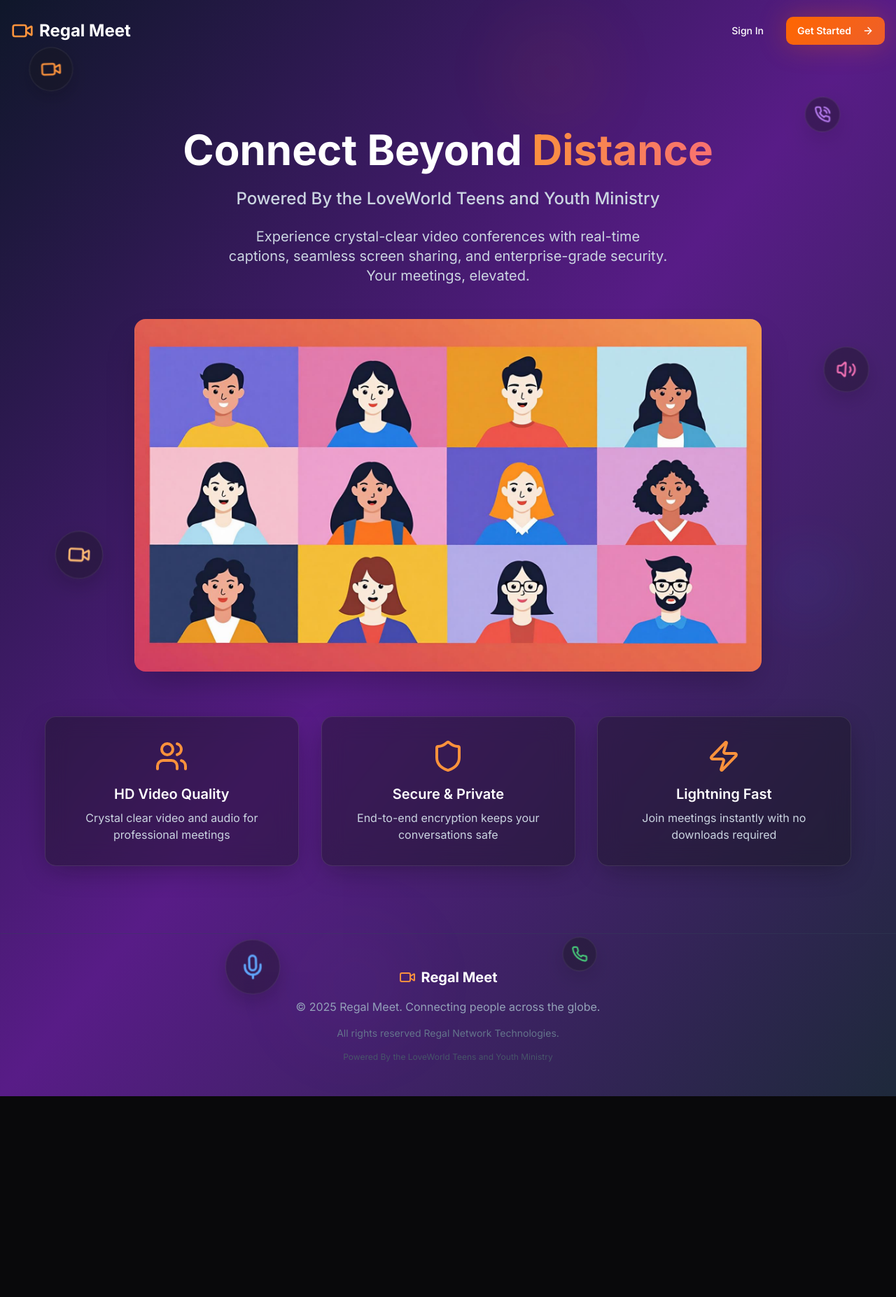
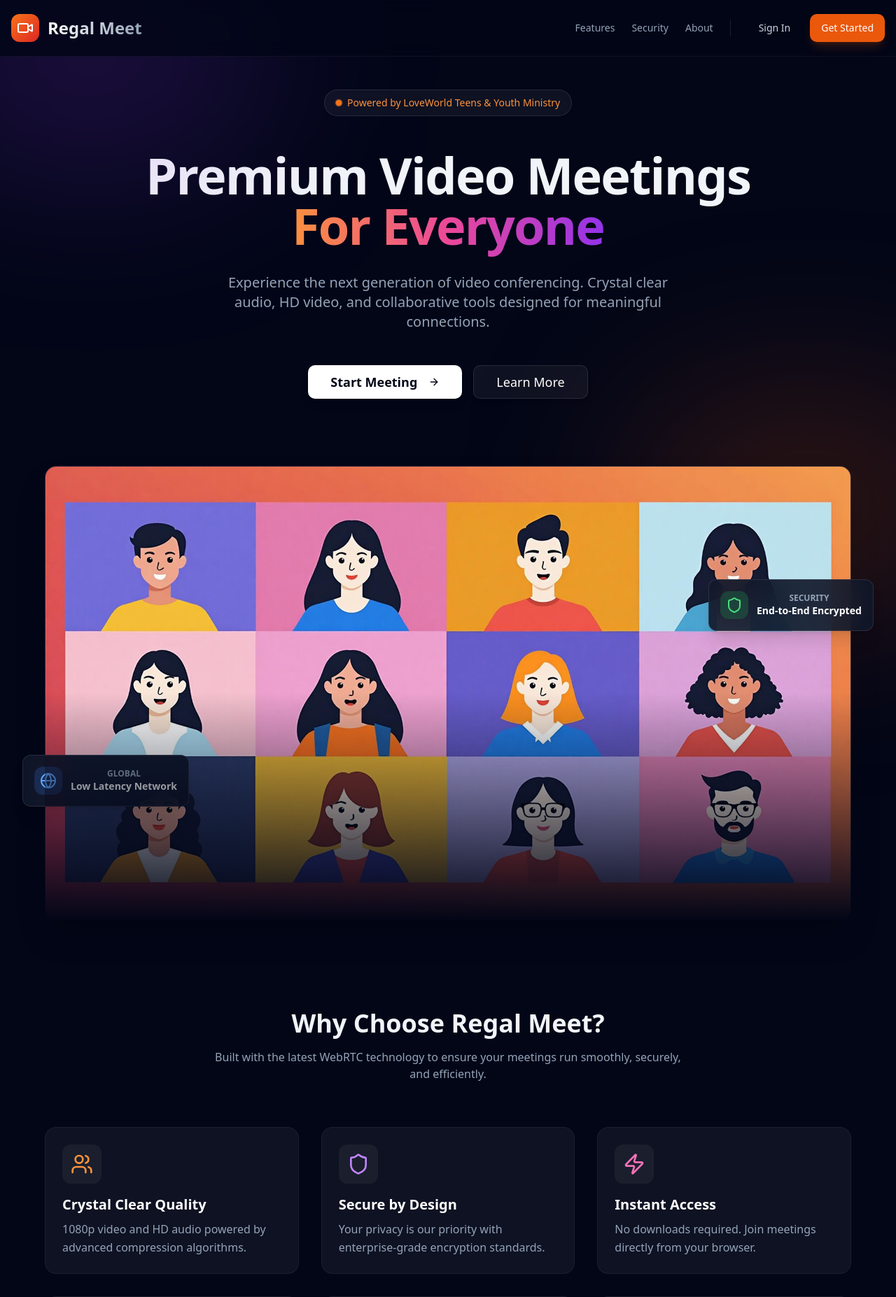
Before and after one commit to pleromadoxa/regal-meet-connect, a React (Vite) app: page / in a window 1280 px wide. Shown: the top 1854 px of the page at 70% size. Before the commit the page ends 1567 px from the top, so only its background shows below. Built offline with nearby package versions, Linux system fonts and the light colour scheme.

Commit message:
Fix mobile controls error and upgrade landing page
- Fixed `additionalControls` undefined error in `VideoControlsDock.tsx` mobile view.
- Overhauled `Index.tsx` with a modern, responsive landing page design.
- Fixed duplicate footer rendering in `Index.tsx`.

```diff
--- a/src/pages/Index.tsx
+++ b/src/pages/Index.tsx
@@ -3,7 +3,7 @@ import { useEffect } from 'react';
 import { useAuth } from '@/hooks/useAuth';
 import { useNavigate } from 'react-router-dom';
 import { Button } from '@/components/ui/button';
-import { ArrowRight, Video, Users, Shield, Zap, Phone, Mic, VideoIcon, PhoneCall, Volume2 } from 'lucide-react';
+import { ArrowRight, Video, Users, Shield, Zap, CheckCircle2, Globe, Heart } from 'lucide-react';
 import { Footer } from '@/components/Footer';
 import heroImage from '@/assets/hero-conference.png';
 
@@ -19,146 +19,237 @@ const Index = () => {
 
 
   return (
-    <div className="min-h-screen bg-gradient-to-br from-slate-900 via-purple-900 to-slate-800 relative overflow-hidden">
-      {/* Floating Elements */}
-      <div className="absolute inset-0 pointer-events-none">
-        {/* Video Call Icons */}
-        <div className="absolute top-20 left-10 animate-float" style={{ animationDelay: '0s' }}>
-          <div className="glass-morphism p-4 rounded-full">
-            <Video className="h-8 w-8 text-orange-400" />
-          </div>
-        </div>
-        <div className="absolute top-40 right-20 animate-float" style={{ animationDelay: '2s' }}>
-          <div className="glass-morphism p-3 rounded-full">
-            <PhoneCall className="h-6 w-6 text-purple-400" />
-          </div>
-        </div>
-        <div className="absolute bottom-32 left-1/4 animate-float" style={{ animationDelay: '1s' }}>
-          <div className="glass-morphism p-5 rounded-full">
-            <Mic className="h-10 w-10 text-blue-400" />
-          </div>
-        </div>
-        <div className="absolute top-1/3 right-10 animate-float" style={{ animationDelay: '3s' }}>
-          <div className="glass-morphism p-4 rounded-full">
-            <Volume2 className="h-7 w-7 text-pink-400" />
-          </div>
-        </div>
-        <div className="absolute bottom-40 right-1/3 animate-float" style={{ animationDelay: '1.5s' }}>
-          <div className="glass-morphism p-3 rounded-full">
-            <Phone className="h-6 w-6 text-green-400" />
-          </div>
-        </div>
-        <div className="absolute top-1/2 left-20 animate-float" style={{ animationDelay: '2.5s' }}>
-          <div className="glass-morphism p-4 rounded-full">
-            <VideoIcon className="h-8 w-8 text-orange-300" />
-          </div>
-        </div>
-
-        {/* Decorative Circles */}
-        <div className="absolute top-10 right-1/3 w-32 h-32 bg-orange-500/10 rounded-full blur-3xl animate-pulse"></div>
-        <div className="absolute bottom-20 left-1/3 w-40 h-40 bg-purple-500/10 rounded-full blur-3xl animate-pulse" style={{ animationDelay: '1s' }}></div>
-        <div className="absolute top-1/2 right-20 w-24 h-24 bg-blue-500/10 rounded-full blur-2xl animate-pulse" style={{ animationDelay: '2s' }}></div>
+    <div className="min-h-screen bg-slate-950 relative overflow-hidden text-slate-100 font-sans selection:bg-orange-500/30">
+      {/* Background Gradient */}
+      <div className="fixed inset-0 pointer-events-none">
+        <div className="absolute top-[-10%] left-[-10%] w-[40%] h-[40%] bg-purple-600/20 rounded-full blur-[128px] animate-pulse-slow"></div>
+        <div className="absolute bottom-[-10%] right-[-10%] w-[40%] h-[40%] bg-orange-600/20 rounded-full blur-[128px] animate-pulse-slow" style={{animationDelay: '2s'}}></div>
       </div>
 
       {/* Header */}
-      <header className="container mx-auto px-4 py-4 md:py-6 safe-area-inset-top">
-        <nav className="flex items-center justify-between">
-          <div className="flex items-center space-x-2">
-            <Video className="h-6 w-6 md:h-8 md:w-8 text-orange-400" />
-            <span className="text-xl md:text-2xl font-bold text-white">Regal Meet</span>
+      <header className="fixed top-0 left-0 right-0 z-50 bg-slate-950/80 backdrop-blur-md border-b border-white/5">
+        <div className="container mx-auto px-4 h-16 md:h-20 flex items-center justify-between">
+          <div className="flex items-center space-x-2 md:space-x-3 group cursor-pointer" onClick={() => navigate('/')}>
+            <div className="bg-gradient-to-br from-orange-500 to-red-600 p-2 rounded-xl group-hover:shadow-lg group-hover:shadow-orange-500/20 transition-all duration-300">
+              <Video className="h-5 w-5 md:h-6 md:w-6 text-white" />
             </div>
-          <div className="flex items-center space-x-2 md:space-x-4">
+            <span className="text-xl md:text-2xl font-bold bg-clip-text text-transparent bg-gradient-to-r from-white to-slate-400">Regal Meet</span>
+          </div>
+
+          <div className="flex items-center space-x-3 md:space-x-6">
+            <nav className="hidden md:flex items-center space-x-6">
+              {['Features', 'Security', 'About'].map((item) => (
+                <a key={item} href={`#${item.toLowerCase()}`} className="text-sm font-medium text-slate-400 hover:text-white transition-colors">
+                  {item}
+                </a>
+              ))}
+            </nav>
+            <div className="w-px h-6 bg-white/10 hidden md:block"></div>
             {user ? (
-              <>
+              <div className="flex items-center space-x-3">
                 <Button
                   variant="ghost"
                   size="sm"
-                  className="text-white hover:text-orange-400 hidden sm:flex"
                   onClick={() => navigate('/dashboard')}
+                  className="text-slate-300 hover:text-white hover:bg-white/5"
                 >
                   Dashboard
                 </Button>
                 <Button
                   variant="outline"
                   size="sm"
-                  className="border-white/20 text-white hover:bg-white/10"
                   onClick={signOut}
+                  className="border-white/10 bg-white/5 text-white hover:bg-white/10 hover:border-white/20 transition-all"
                 >
                   Sign Out
                 </Button>
-              </>
+              </div>
             ) : (
-              <>
+              <div className="flex items-center space-x-3">
                 <Button
                   variant="ghost"
                   size="sm"
-                  className="text-white hover:text-orange-400 hidden sm:flex"
                   onClick={() => navigate('/auth')}
+                  className="text-slate-300 hover:text-white hover:bg-white/5"
                 >
                   Sign In
                 </Button>
                 <Button
-                  variant="premium"
                   size="sm"
                   onClick={() => navigate('/auth')}
+                  className="bg-orange-600 hover:bg-orange-700 text-white shadow-lg shadow-orange-600/20 transition-all hover:scale-105"
                 >
                   Get Started
-                  <ArrowRight className="ml-2 h-3 w-3 md:h-4 md:w-4" />
                 </Button>
-              </>
+              </div>
             )}
           </div>
-        </nav>
+        </div>
       </header>
 
+      {/* Main Content */}
+      <main className="pt-24 pb-16 md:pt-32 md:pb-24">
         {/* Hero Section */}
-      <section className="container mx-auto px-4 py-12 md:py-24 text-center">
-        <div className="max-w-6xl mx-auto">
-          <h1 className="text-4xl md:text-5xl lg:text-6xl font-bold text-white mb-4 md:mb-6 leading-tight animate-fade-in">
-            Connect Beyond
-            <span className="bg-gradient-to-r from-orange-400 to-red-400 bg-clip-text text-transparent"> Distance</span>
+        <section className="container mx-auto px-4 text-center mb-24 md:mb-32">
+          <div className="max-w-5xl mx-auto space-y-8 animate-fade-in-up">
+            <div className="inline-flex items-center px-4 py-2 rounded-full bg-white/5 border border-white/10 text-orange-400 text-sm font-medium mb-4 backdrop-blur-sm animate-fade-in">
+              <span className="relative flex h-2 w-2 mr-2">
+                <span className="animate-ping absolute inline-flex h-full w-full rounded-full bg-orange-400 opacity-75"></span>
+                <span className="relative inline-flex rounded-full h-2 w-2 bg-orange-500"></span>
+              </span>
+              Powered by LoveWorld Teens & Youth Ministry
+            </div>
+
+            <h1 className="text-5xl md:text-7xl font-extrabold tracking-tight leading-tight">
+              Premium Video Meetings <br />
+              <span className="text-transparent bg-clip-text bg-gradient-to-r from-orange-400 via-pink-500 to-purple-600">
+                For Everyone
+              </span>
             </h1>
-          <p className="text-xl md:text-2xl text-slate-300 mb-6 font-medium animate-fade-in" style={{animationDelay: '0.1s'}}>
-            Powered By the LoveWorld Teens and Youth Ministry
-          </p>
-          <p className="text-lg md:text-xl text-slate-300 mb-8 md:mb-12 max-w-2xl mx-auto leading-relaxed px-4 animate-fade-in" style={{animationDelay: '0.2s'}}>
-            Experience crystal-clear video conferences with real-time captions,
-            seamless screen sharing, and enterprise-grade security.
-            Your meetings, elevated.
+
+            <p className="text-lg md:text-xl text-slate-400 max-w-2xl mx-auto leading-relaxed">
+              Experience the next generation of video conferencing. Crystal clear audio,
+              HD video, and collaborative tools designed for meaningful connections.
             </p>
 
-          {/* Hero Image */}
-          <div className="mb-12 md:mb-16 animate-scale-in" style={{animationDelay: '0.3s'}}>
+            <div className="flex flex-col sm:flex-row items-center justify-center space-y-4 sm:space-y-0 sm:space-x-4 pt-4">
+              <Button
+                size="lg"
+                onClick={() => navigate('/auth')}
+                className="w-full sm:w-auto h-12 px-8 bg-white text-slate-950 hover:bg-slate-200 font-semibold text-lg transition-all hover:scale-105"
+              >
+                Start Meeting
+                <ArrowRight className="ml-2 h-5 w-5" />
+              </Button>
+              <Button
+                size="lg"
+                variant="outline"
+                className="w-full sm:w-auto h-12 px-8 border-white/10 bg-white/5 hover:bg-white/10 text-white font-medium text-lg transition-all"
+              >
+                Learn More
+              </Button>
+            </div>
+          </div>
+
+          {/* Hero Image/Preview */}
+          <div className="mt-16 md:mt-24 relative max-w-6xl mx-auto animate-fade-in-up delay-200">
+            <div className="absolute inset-0 bg-gradient-to-t from-slate-950 via-transparent to-transparent z-10"></div>
+            <div className="relative rounded-2xl overflow-hidden shadow-2xl border border-white/10 bg-slate-900/50 backdrop-blur-sm group">
+              <div className="absolute inset-0 bg-orange-500/10 opacity-0 group-hover:opacity-100 transition-opacity duration-500"></div>
               <img
                 src={heroImage}
-              alt="Video conference with diverse participants"
-              className="rounded-2xl shadow-2xl mx-auto max-w-full md:max-w-4xl hover-scale"
+                alt="App Interface"
+                className="w-full h-auto transform transition-transform duration-700 group-hover:scale-[1.02]"
               />
             </div>
 
-          {/* Feature Highlights */}
-          <div className="grid grid-cols-1 md:grid-cols-3 gap-6 md:gap-8">
-            <div className="glass-morphism rounded-2xl p-6 md:p-8 hover-lift animate-fade-in" style={{animationDelay: '0.4s'}}>
-              <Users className="h-10 w-10 md:h-12 md:w-12 text-orange-400 mx-auto mb-3 md:mb-4" />
-              <h3 className="text-lg md:text-xl font-semibold text-white mb-2">HD Video Quality</h3>
-              <p className="text-slate-300 text-sm md:text-base">Crystal clear video and audio for professional meetings</p>
+            {/* Floating Stats Cards */}
+            <div className="hidden md:block absolute -right-8 top-1/4 bg-slate-900/90 backdrop-blur-xl p-4 rounded-xl border border-white/10 shadow-xl animate-float">
+              <div className="flex items-center space-x-3">
+                <div className="p-2 bg-green-500/20 rounded-lg">
+                  <Shield className="h-6 w-6 text-green-400" />
                 </div>
-            <div className="glass-morphism rounded-2xl p-6 md:p-8 hover-lift animate-fade-in" style={{animationDelay: '0.5s'}}>
-              <Shield className="h-10 w-10 md:h-12 md:w-12 text-orange-400 mx-auto mb-3 md:mb-4" />
-              <h3 className="text-lg md:text-xl font-semibold text-white mb-2">Secure & Private</h3>
-              <p className="text-slate-300 text-sm md:text-base">End-to-end encryption keeps your conversations safe</p>
+                <div>
+                  <p className="text-xs text-slate-400 uppercase font-semibold">Security</p>
+                  <p className="text-sm font-bold text-white">End-to-End Encrypted</p>
                 </div>
-            <div className="glass-morphism rounded-2xl p-6 md:p-8 hover-lift animate-fade-in" style={{animationDelay: '0.6s'}}>
-              <Zap className="h-10 w-10 md:h-12 md:w-12 text-orange-400 mx-auto mb-3 md:mb-4" />
-              <h3 className="text-lg md:text-xl font-semibold text-white mb-2">Lightning Fast</h3>
-              <p className="text-slate-300 text-sm md:text-base">Join meetings instantly with no downloads required</p>
+              </div>
+            </div>
+
+            <div className="hidden md:block absolute -left-8 bottom-1/4 bg-slate-900/90 backdrop-blur-xl p-4 rounded-xl border border-white/10 shadow-xl animate-float" style={{animationDelay: '1.5s'}}>
+              <div className="flex items-center space-x-3">
+                <div className="p-2 bg-blue-500/20 rounded-lg">
+                  <Globe className="h-6 w-6 text-blue-400" />
+                </div>
+                <div>
+                  <p className="text-xs text-slate-400 uppercase font-semibold">Global</p>
+                  <p className="text-sm font-bold text-white">Low Latency Network</p>
+                </div>
               </div>
             </div>
           </div>
         </section>
 
+        {/* Features Grid */}
+        <section id="features" className="container mx-auto px-4 mb-24 md:mb-32">
+          <div className="text-center mb-16">
+            <h2 className="text-3xl md:text-4xl font-bold mb-4">Why Choose Regal Meet?</h2>
+            <p className="text-slate-400 max-w-2xl mx-auto">
+              Built with the latest WebRTC technology to ensure your meetings run smoothly,
+              securely, and efficiently.
+            </p>
+          </div>
 
-      {/* Footer */}
+          <div className="grid grid-cols-1 md:grid-cols-3 gap-6 lg:gap-8 max-w-6xl mx-auto">
+            {[
+              {
+                icon: <Users className="h-8 w-8 text-orange-400" />,
+                title: "Crystal Clear Quality",
+                desc: "1080p video and HD audio powered by advanced compression algorithms."
+              },
+              {
+                icon: <Shield className="h-8 w-8 text-purple-400" />,
+                title: "Secure by Design",
+                desc: "Your privacy is our priority with enterprise-grade encryption standards."
+              },
+              {
+                icon: <Zap className="h-8 w-8 text-pink-400" />,
+                title: "Instant Access",
+                desc: "No downloads required. Join meetings directly from your browser."
+              },
+              {
+                icon: <Globe className="h-8 w-8 text-blue-400" />,
+                title: "Global Infrastructure",
+                desc: "Distributed servers worldwide ensure minimal latency wherever you are."
+              },
+              {
+                icon: <Heart className="h-8 w-8 text-red-400" />,
+                title: "Built with Care",
+                desc: "Designed specifically for ministry and community connection."
+              },
+              {
+                icon: <CheckCircle2 className="h-8 w-8 text-green-400" />,
+                title: "Rich Features",
+                desc: "Screen sharing, chat, reactions, and more included out of the box."
+              }
+            ].map((feature, i) => (
+              <div key={i} className="p-6 rounded-2xl bg-white/5 border border-white/5 hover:bg-white/10 hover:border-white/10 transition-all duration-300 group">
+                <div className="mb-4 p-3 bg-white/5 rounded-xl w-fit group-hover:scale-110 transition-transform duration-300">
+                  {feature.icon}
+                </div>
+                <h3 className="text-xl font-semibold mb-2 text-white">{feature.title}</h3>
+                <p className="text-slate-400 leading-relaxed">
+                  {feature.desc}
+                </p>
+              </div>
+            ))}
+          </div>
+        </section>
+
+        {/* Social Proof / Stats */}
+        <section className="container mx-auto px-4 mb-24">
+          <div className="bg-gradient-to-r from-orange-600 to-purple-700 rounded-3xl p-8 md:p-16 text-center relative overflow-hidden">
+            <div className="absolute inset-0 bg-black/10 pattern-grid-lg opacity-20"></div>
+            <div className="relative z-10 max-w-4xl mx-auto">
+              <h2 className="text-3xl md:text-5xl font-bold text-white mb-6">
+                Ready to transform your meetings?
+              </h2>
+              <p className="text-white/80 text-lg md:text-xl mb-8 max-w-2xl mx-auto">
+                Join thousands of users experiencing the future of connection.
+                Free to start, no credit card required.
+              </p>
+              <Button
+                size="lg"
+                onClick={() => navigate('/auth')}
+                className="bg-white text-purple-700 hover:bg-slate-100 font-bold text-lg h-14 px-10 rounded-full shadow-2xl transition-transform hover:scale-105"
+              >
+                Get Started Now
+              </Button>
+            </div>
+          </div>
+        </section>
+      </main>
+
       <Footer />
     </div>
   );
```
Also changed, not shown: src/components/VideoControlsDock.tsx (+14 -0 lines). Lines whose indentation alone changed are shown as unchanged.
